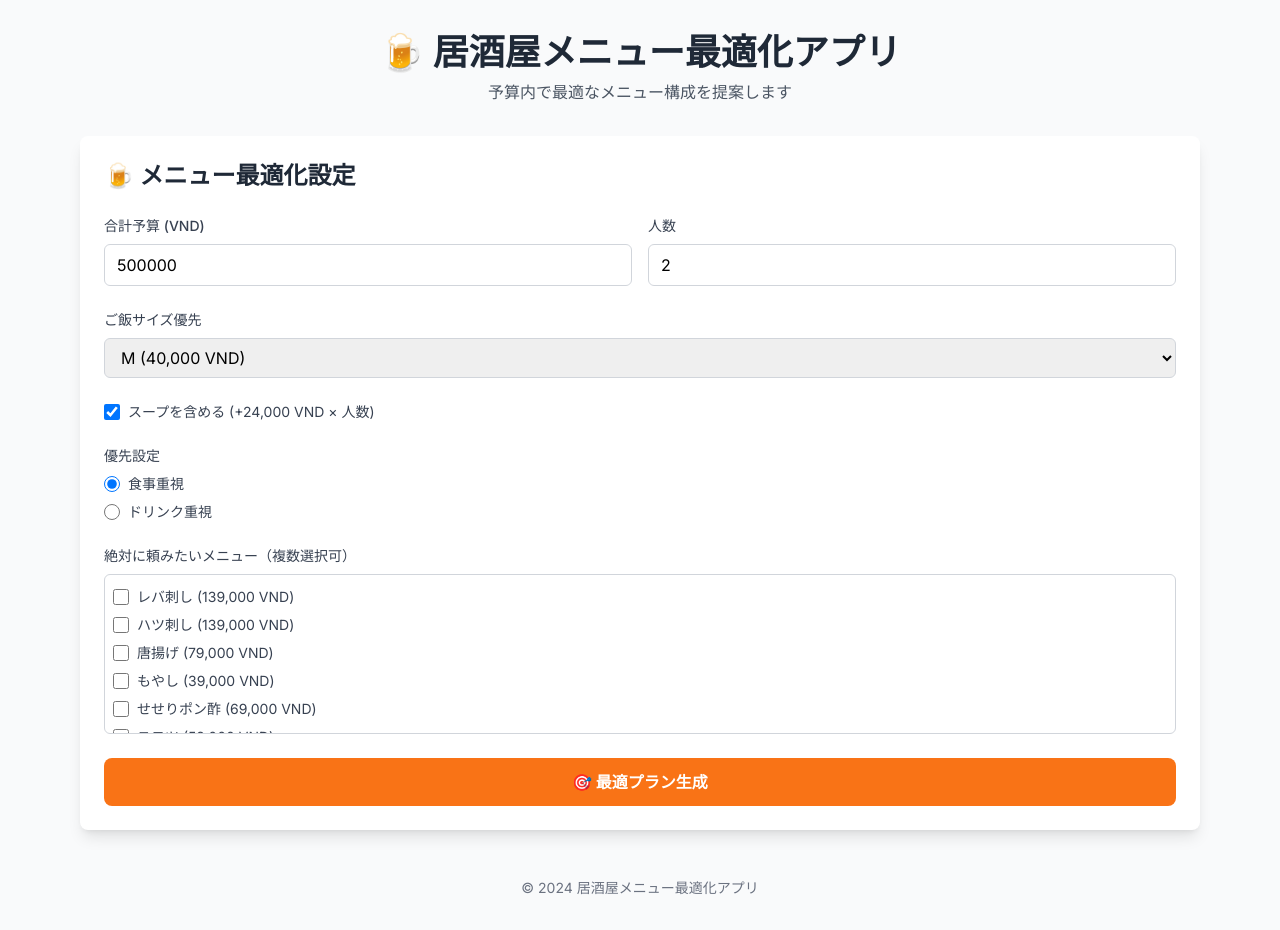
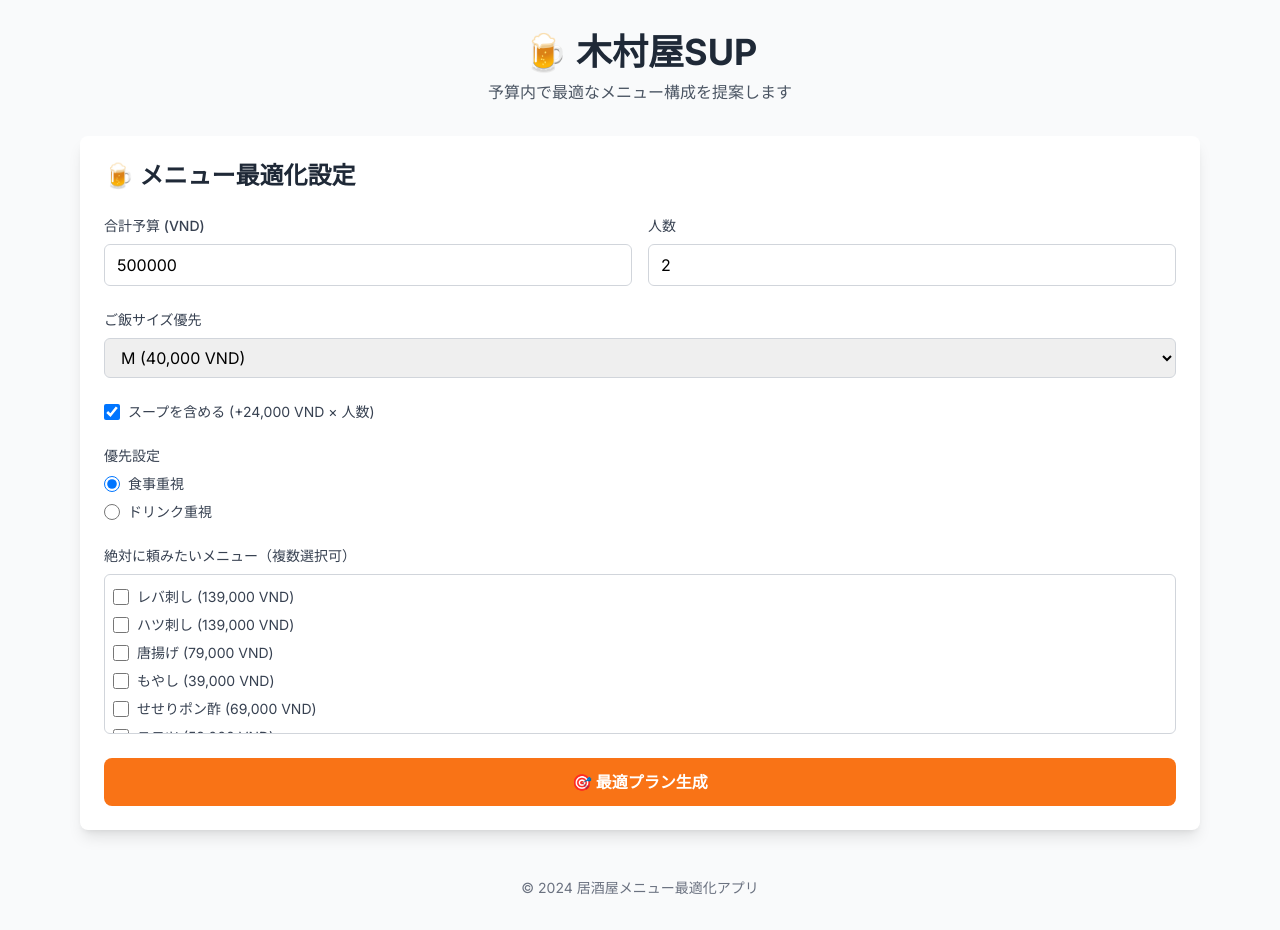
Before and after one commit to taiga0309/kimura-sup, a Next.js app: page / in a window 1280 px wide. Built offline with nearby package versions, Linux system fonts and the light colour scheme.

Commit message:
Update page.tsx

```diff
--- a/src/app/page.tsx
+++ b/src/app/page.tsx
@@ -44,7 +44,7 @@ export default function Home() {
         {/* ヘッダー */}
         <div className="text-center mb-8">
           <h1 className="text-4xl font-bold text-gray-800 mb-2">
-            🍺 居酒屋メニュー最適化アプリ
+            🍺 木村屋SUP
           </h1>
           <p className="text-gray-600">
             予算内で最適なメニュー構成を提案します
```
